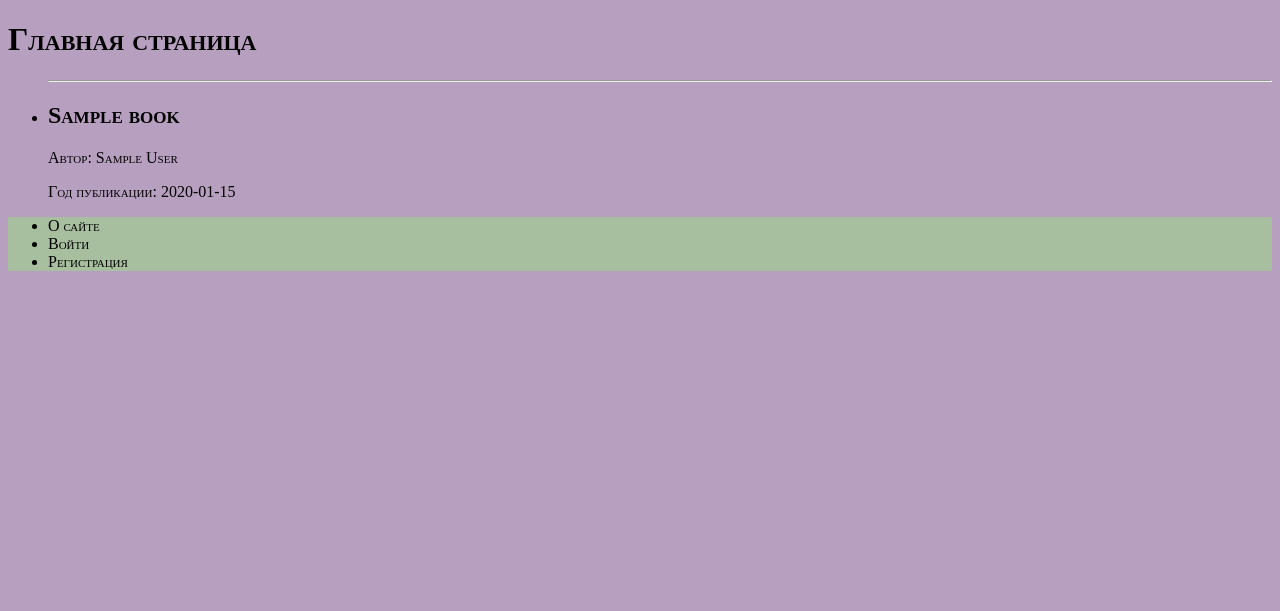
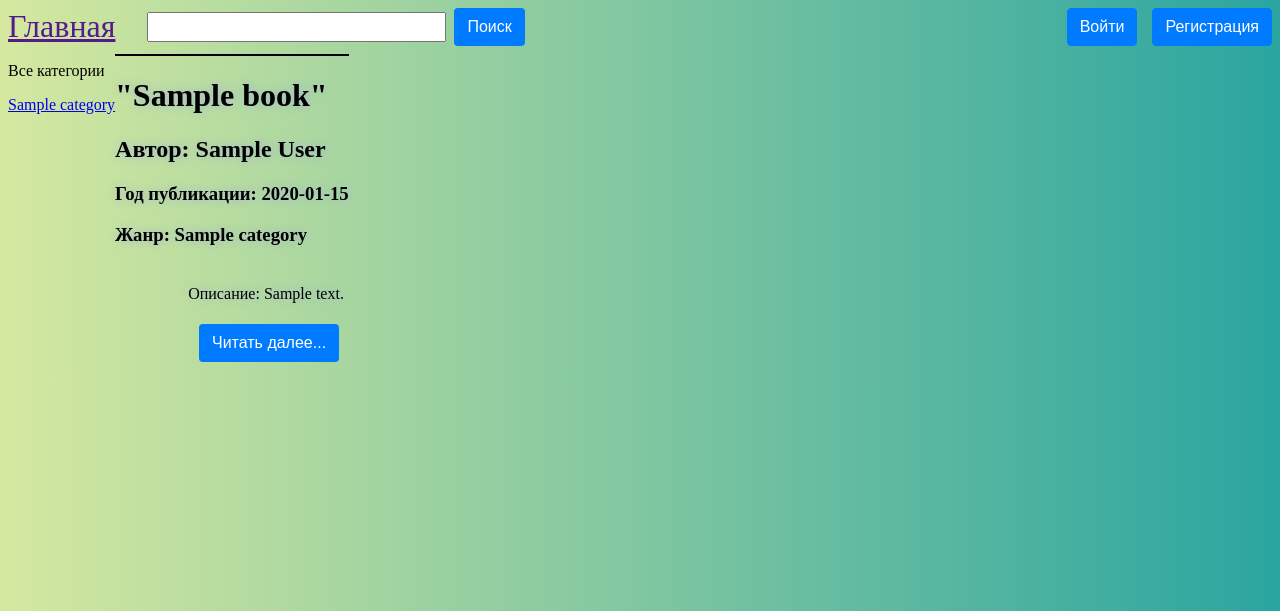
Before and after one commit to piplofen/web_developer, a Django app: page / in a window 1280 px wide. Shown: the top 611 px of the page. Run offline with Django 4.2, Linux system fonts and the light colour scheme; tables that the repository leaves empty hold one stand-in row (values such as "Sample post").

Commit message:
piplofen

```diff
--- a/web_developer/book/models.py
+++ b/web_developer/book/models.py
@@ -1,13 +1,36 @@
+from django.urls import reverse
 from django.db import models
 
 
 class Book(models.Model):
     name = models.CharField(max_length=120)
     author = models.CharField(max_length=150)
+    description = models.TextField(default="Описание книги")
     photo = models.ImageField(upload_to="image")
     date_published = models.CharField(max_length=10)
     time_create = models.DateTimeField(auto_now_add=True)
     time_update = models.DateTimeField(auto_now_add=True)
+    comment = models.ForeignKey("Comments", on_delete=models.PROTECT, null=True)
+    category = models.ForeignKey("Category", on_delete=models.PROTECT, null=True)
 
     def __str__(self):
         return self.name
+
+
+class Comments(models.Model):
+    user = models.IntegerField(db_index=True)
+    body = models.TextField(default="Комментарий")
+    date_published = models.CharField(max_length=10)
+
+    def __str__(self):
+        return self.body
+
+
+class Category(models.Model):
+    name = models.CharField(max_length=50, db_index=True)
+
+    def __str__(self):
+        return self.name
+
+    def get_absolute_url(self):
+        return reverse("category", kwargs={"category_id": self.pk})
--- a/web_developer/book/static/book/css/style.css
+++ b/web_developer/book/static/book/css/style.css
@@ -1,9 +1,104 @@
-body {
-    background-color: #b79fbf;
-    font-family: serif;
-    font-variant: small-caps;
-}
+.login, .reg {
+   	margin-left: 15px;
+    color: #fff;
+    background-color: #007bff;
+    border-color: #007bff;
+   }
 
-.menu{
-    background-color: #a7bf9f;
-}
+   button {
+   	color: #fff;
+   	background-color: #007bff;
+    border-color: #007bff;
+    display: inline-block;
+    font-weight: 400;
+    text-align: center;
+    white-space: nowrap;
+    vertical-align: middle;
+    -webkit-user-select: none;
+    -moz-user-select: none;
+    -ms-user-select: none;
+    user-select: none;
+    border: 1px solid transparent;
+    padding: 0.375rem 0.75rem;
+    font-size: 1rem;
+    line-height: 1.5;
+    border-radius: 0.25rem;
+    transition: color .15s ease-in-out,background-color .15s ease-in-out,border-color .15s ease-in-out,box-shadow .15s ease-in-out;
+    cursor: pointer;
+   }
+
+   button:hover {
+    color: #fff;
+    background-color: #0069d9;
+    border-color: #0062cc;
+   }
+
+   button:focus {
+   	color: #fff;
+    background-color: #007bff;
+    border-color: #007bff;
+   }
+
+   .bot_line {
+   	border: 2px solid black;
+   }
+
+   hr {
+   	border: 1px solid black;
+   }
+
+   .item {
+   text-shadow: #a4b6d1 1px 0 10px;
+   }
+
+   .header {
+	display: flex;
+   	justify-content: left;
+    cursor: pointer;
+   }
+
+   .container {
+   	display: flex;
+   	justify-content: left;
+    cursor: pointer;
+    margin-left: auto
+   }
+
+   .text {
+   	font-family: math;
+    margin-right: 2rem;
+    font-size: 2rem;
+   }
+
+   .input{
+   	font-family: math;
+    margin-right: .5rem;
+    font-size: 1rem;
+    height: 1.5rem;
+    margin-top: .25rem;
+   }
+
+   .bot_menu {
+   	font-family: math;
+   }
+
+   body {
+   	background-image: linear-gradient(90deg, #d5e8a0, #2AA5A0);
+   }
+
+   .open {
+   float: right;
+   margin: .3rem;
+   }
+
+   .bot_menu{
+   	font-family: math;
+    margin-right: 2rem;
+    font-size: 1rem;
+   }
+
+   .copyright{
+   	font-family: math;
+    margin-right: 2rem;
+    font-size: 1rem;
+   }
--- a/web_developer/book/templates/book/book.html
+++ b/web_developer/book/templates/book/book.html
@@ -1,17 +1,21 @@
 {% extends 'book/main.html' %}
 
 {% block content %}
-<h1>
-  {{ title }}
-</h1>
-<ul>
-  {% for i in item %}
-  <li>
-    <hr>
-    <h2>{{ i.name }}</h2>
-    <p>Автор: {{ i.author }}</p>
-    <p>Год публикации: {{ i.date_published }}</p>
-  </li>
-  {% endfor %}
-</ul>
-{% endblock %}
+{% for i in item %}
+<hr>
+  <div  class="main">
+      <div class="item">
+          <h1>"{{ i.name }}"</h1>
+          <h2>Автор: {{ i.author }}</h2>
+          <h3>Год публикации: {{ i.date_published }}</h3>
+          <h3>Жанр: {{ i.category }}</h3>
+          <div class="open">
+              <p>Описание: {{ i.description }}</p>
+              <button class="open">Читать далее...</button>
+          </div>
+      </div>
+  </div>
+<div  class="main">
+    {% endfor %}
+    {% endblock %}
+ </div>
--- a/web_developer/book/templates/book/main.html
+++ b/web_developer/book/templates/book/main.html
@@ -1,4 +1,3 @@
-
 <!DOCTYPE html>
 <html lang="en">
 <head>
@@ -8,17 +7,39 @@
     <link rel="stylesheet" href="{% static 'book/css/style.css' %}" type="text/css" />
 </head>
 <body>
-{% block content %}
-{% endblock content %}
+<div class="header">
+    <a href="" class="text">Главная</a>
+<!--    <a href="" class="text">Категории</a>-->
+    <input class="input">
+    <button class="search">Поиск</button>
+    <div class="container">
+        <button class="login">Войти</button>
+        <button class="reg">Регистрация</button>
+    </div>
+</div>
 
-{% block mainmenu %}
-<ul class="menu">
-    {% for m in menu %}
-    <li>
-        {{ m }}
-    </li>
-    {% endfor %}
-</ul>
-{% endblock mainmenu %}
+<table border=0 cellpadding="0" cellspacing="0">
+<tr>
+    <td valign="top" class="left-side">
+        {% if category_selected == 0 %}
+            <p class="selected">Все категории</p>
+        {% else %}
+            <p><a href="{% url 'home' %}">Все категории</a></p>
+        {% endif %}
+
+        {% for c in category %}
+            {% if c.pk == category_selected %}
+                <p class="selected">{{ c.name }}</p>
+            {% else %}
+                <p><a href="{{ c.get_absolute_url }}">{{ c.name }}</a></p>
+            {% endif %}
+        {% endfor %}
+    </td>
+    <td valign="top" class="right-side">
+        {% block content %}
+        {% endblock content %}
+    </td>
+</tr>
+</table>
 </body>
 </html>
--- a/web_developer/book/urls.py
+++ b/web_developer/book/urls.py
@@ -6,7 +6,8 @@ from .views import *
 
 urlpatterns = [
     path('', main, name='home'),
-    path('book/', book)
+    path('book/', book),
+    path('category/<int:category_id>/', show_category, name='category'),
 ]
 
 handler404 = pageNotFound
--- a/web_developer/book/views.py
+++ b/web_developer/book/views.py
@@ -1,19 +1,47 @@
 from django.shortcuts import render
-from django.http import HttpResponse, HttpResponseNotFound
+from django.http import HttpResponse, HttpResponseNotFound, Http404
 
 from .models import *
 
-menu = ["О сайте", "Войти", "Регистрация"]
+menu = ["Главная", "Поиск", "Войти", "Регистрация"]
 
 
 def main(request):
     item = Book.objects.all()
-    return render(request, 'book/book.html', {"item": item, 'menu': menu, 'title': "Главная страница"})
+    category = Category.objects.all()
+
+    context = {
+        "item": item,
+        "menu": menu,
+        "category": category,
+        "title": "Главная страница",
+        "category_selected": 0,
+    }
+
+    return render(request, 'book/book.html', context=context)
 
 
 def book(request):
     return render(request, 'book/main.html', {'menu': menu, 'title': "Книга"})
 
 
+def show_category(request, category_id):
+    item = Book.objects.filter(category_id=category_id)
+    category = Category.objects.all()
+
+    if len(item) == 0:
+        raise Http404()
+
+    context = {
+        "item": item,
+        "menu": menu,
+        "category": category,
+        "title": f"Жанр {category_id}",
+        "category_selected": category_id,
+    }
+
+    return render(request, 'book/book.html', context=context)
+
+
 def pageNotFound(request, exception):
     return HttpResponseNotFound("Страница не найдена")
--- a/web_developer/web_developer/settings.py
+++ b/web_developer/web_developer/settings.py
@@ -108,7 +108,7 @@ AUTH_PASSWORD_VALIDATORS = [
 # Internationalization
 # https://docs.djangoproject.com/en/4.2/topics/i18n/
 
-LANGUAGE_CODE = 'en-us'
+LANGUAGE_CODE = 'ru'
 
 TIME_ZONE = 'UTC'
 
```
Also changed, not shown: web_developer/test.html (+0 -106 lines), README.md, web_developer/book/migrations/0001_initial.py (deleted), web_developer/book/migrations/0002_alter_book_date_published.py (deleted).
